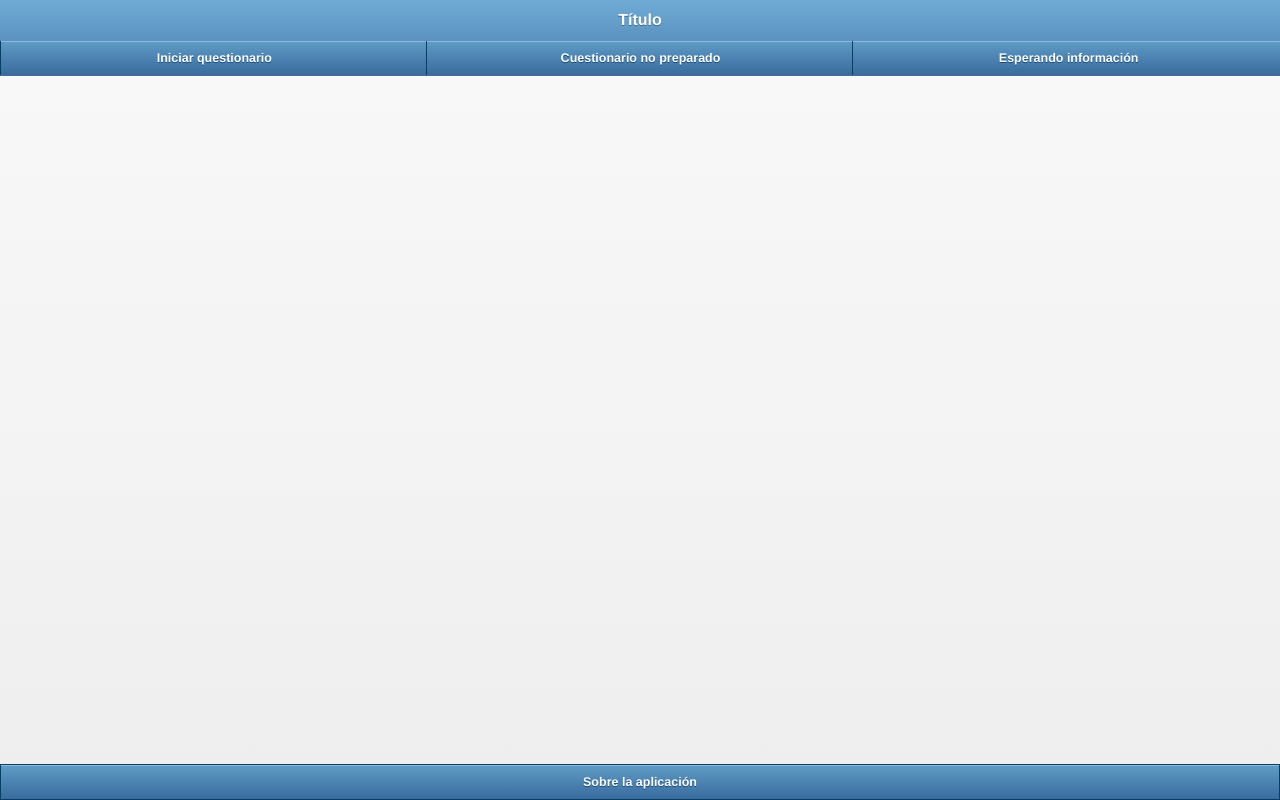
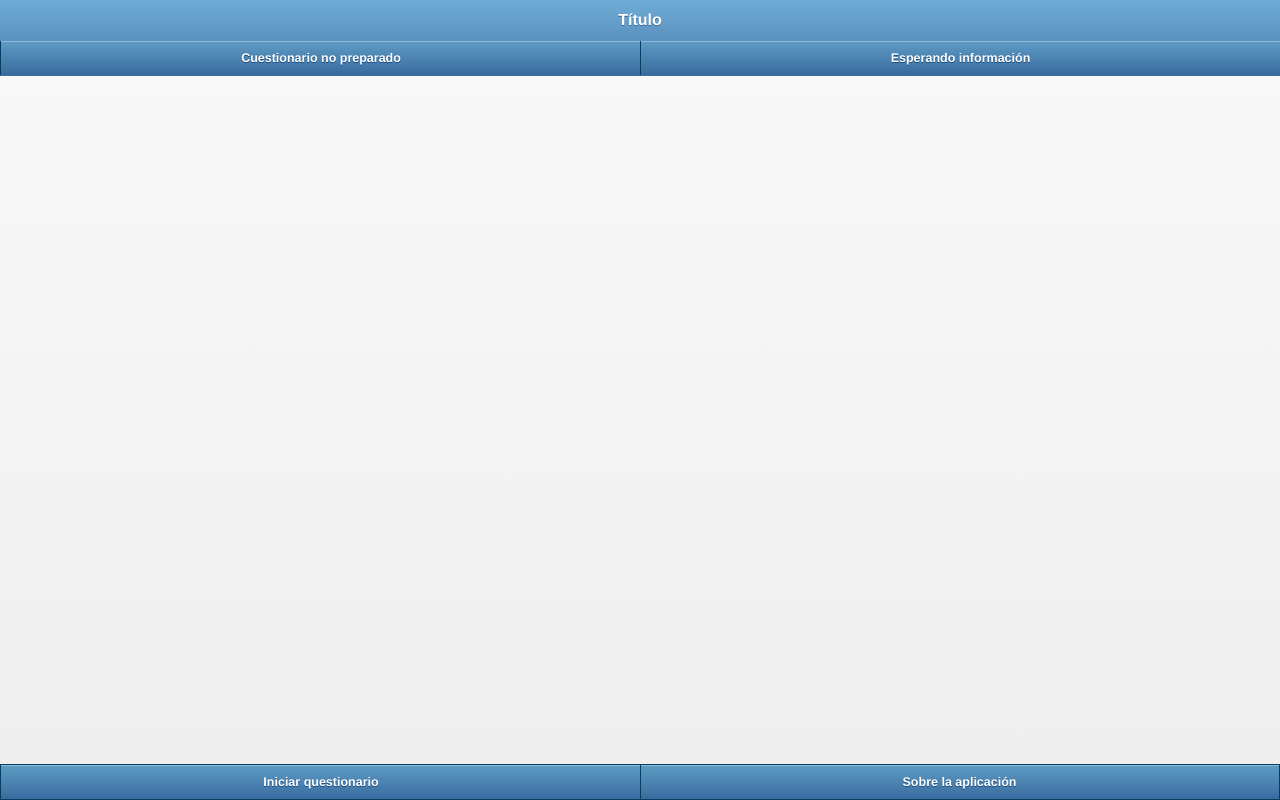
Before and after one commit to Elolawyn/ISSBCDiagnostico, a plain HTML site: page index.html in a window 1280 px wide. Drawn offline with Linux system fonts and the light colour scheme.

Commit message:
Una pequeña modificación de la interfaz.

```diff
--- a/index.html
+++ b/index.html
@@ -29,7 +29,6 @@
 				<h5>Título</h5>
 				<div data-role="navbar" data-iconpos="top">
 					<ul>
-						<li><a id="initquestions" href="#page1" data-theme="">Iniciar questionario</a></li>
 						<li><a id="nextquestion" href="#page1" data-theme="">Cuestionario no preparado</a></li>
 						<li><a id="explanation" href="#page1" data-theme="">Esperando información</a></li>
 					</ul>
@@ -38,6 +37,7 @@
 			<div id="mycontent" data-role="content" style="padding: 15px" class="ui-content" role="main"></div>
 			<div data-role="navbar" data-iconpos="bot" data-position="fixed">
 				<ul>
+					<li><a id="initquestions" href="#page1" data-theme="b">Iniciar questionario</a></li>
 					<li><a id="about" href="#page1" data-theme="b">Sobre la aplicación</a></li>
 				</ul>
 			</div>
```
